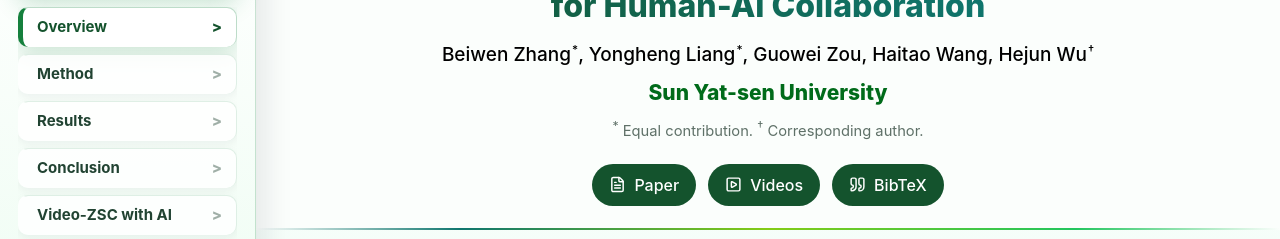
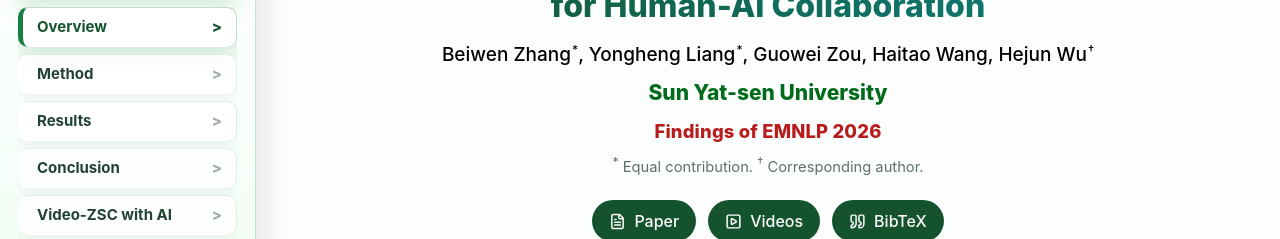
Before and after one commit to BeiwenZhang/Co-pi-tree, a plain HTML site: page index.html in a window 1280 px wide. Shown: the part 78-317 px from the top of the page. Drawn offline with nearby package versions, Linux system fonts and the light colour scheme.

Commit message:
publish camera-ready paper and EMNLP Findings venue

```diff
--- a/index.html
+++ b/index.html
@@ -34,6 +34,7 @@
                     <span>Hejun Wu<sup>&dagger;</sup></span>
                 </div>
                 <div class="affiliation">Sun Yat-sen University</div>
+                <div class="venue">Findings of EMNLP 2026</div>
                 <div class="author-note">
                     <sup>*</sup> Equal contribution. <sup>&dagger;</sup> Corresponding author.
                 </div>
--- a/styles.css
+++ b/styles.css
@@ -1477,6 +1477,14 @@
 .authors {
     margin-top: 1rem;
     font-size: 19px;
+}
+
+.venue {
+    margin: 0.15rem 0 0.45rem;
+    color: #b91c1c;
+    font-size: 1.15rem;
+    font-weight: 800;
+    letter-spacing: 0.01em;
 }
 
 .author-note {
```
Also changed, not shown: 1 other file.
